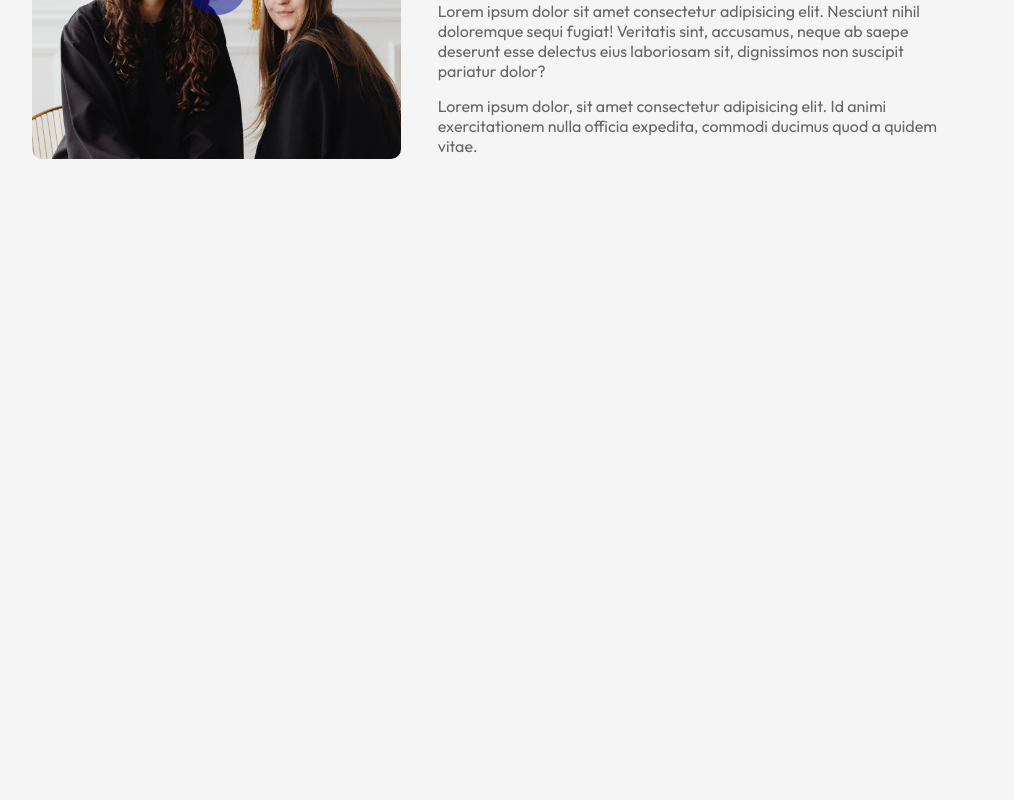
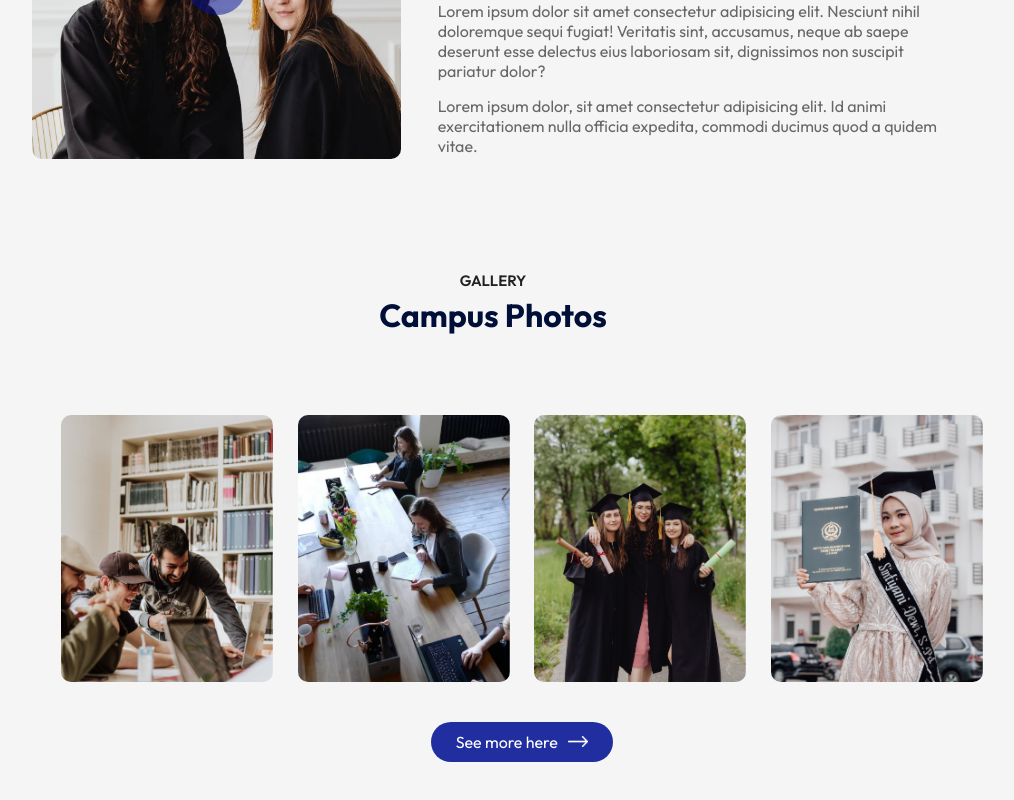
Before and after one commit to arslan1222/College-App-Reactjs, a React (Vite) app in the folder college-app/: page / in a window 1280 px wide. Shown: the part 1603-2403 px from the top of the page, without its empty margins (147-1161 px from the left). Before the commit the page ends 1874 px from the top, so only its background shows below. Built offline with nearby package versions, Linux system fonts and the light colour scheme.

Commit message:
Campus section completed

```diff
--- a/college-app/src/App.jsx
+++ b/college-app/src/App.jsx
@@ -4,6 +4,7 @@ import Hero from './Conponents/Hero/Hero'
 import Programs from './Conponents/Programs/Programs'
 import Title from './Conponents/Title/Title'
 import About from './Conponents/About/About'
+import Capmus from './Conponents/Campus/Capmus'
 
 const App = () => {
   return (
@@ -14,6 +15,8 @@ const App = () => {
         <Title subtitle='Our PROGRAM' title='What We Offer' />
         <Programs />
         <About />
+        <Title subtitle='Gallery' title='Campus Photos' />
+        <Capmus />
       </div>
 
     </div>
--- /dev/null
+++ b/college-app/src/Conponents/Campus/Campus.css
@@ -0,0 +1,17 @@
+.campus {
+    margin: 80px;
+    width: 90%;
+    text-align: center;
+}
+
+.gallery {
+    display: flex;
+    align-items: center;
+    justify-content: space-between;
+    margin-bottom: 40px;
+}
+
+.gallery img {
+    width: 23%;
+    border-radius: 10px;
+}
--- /dev/null
+++ b/college-app/src/Conponents/Campus/Capmus.jsx
@@ -0,0 +1,19 @@
+import React from 'react'
+import './Campus.css'
+import { assets } from '../../assets/asstes'
+
+const Capmus = () => {
+  return (
+    <div className='campus'>
+      <div className="gallery">
+        <img src={assets.gallery1} alt="" />
+        <img src={assets.gallery2} alt="" />
+        <img src={assets.gallery3} alt="" />
+        <img src={assets.gallery4} alt="" />
+      </div>
+      <button className='btn dark-btn'>See more here <img src={assets.white_arrow} alt="" /></button>
+    </div>
+  )
+}
+
+export default Capmus
--- a/college-app/src/assets/asstes.js
+++ b/college-app/src/assets/asstes.js
@@ -28,6 +28,7 @@ import msg_icon from './msg-icon.png'
 import menu_icon from './menu-icon.png'
 import phone_icon from './phone-icon.png'
 import next_icon from './next-icon.png'
+import white_arrow from './white-arrow.png'
 
 export const assets = {
     logo,
@@ -36,5 +37,5 @@ export const assets = {
     user1, user2, user3, user4,
     gallery1, gallery2, gallery3, gallery4,
     back_icon, dark_arrow,
-    about, hero, mail_icon, play_icon, msg_icon, menu_icon, phone_icon, next_icon
+    about, hero, mail_icon, play_icon, msg_icon, menu_icon, phone_icon, next_icon, white_arrow
 }
--- a/college-app/src/index.css
+++ b/college-app/src/index.css
@@ -42,6 +42,11 @@ a {
     outline: 0;
 }
 
+.btn.dark-btn {
+    background-color: #212EA0;
+    color: #fff;
+}
+
 .btn img {
     width: 20px;
     margin-left: 10px;
```
